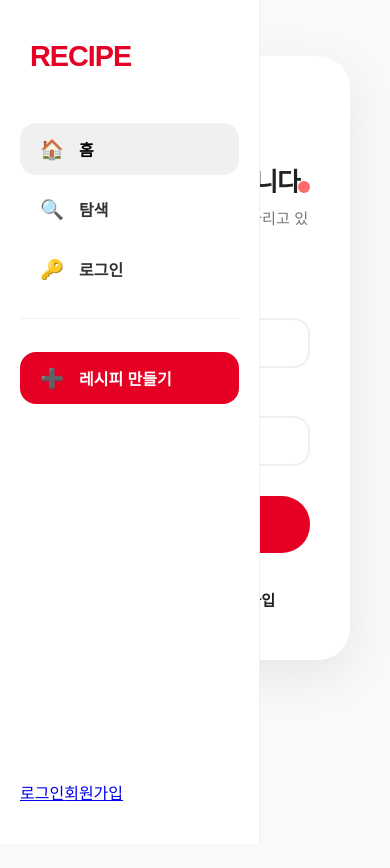
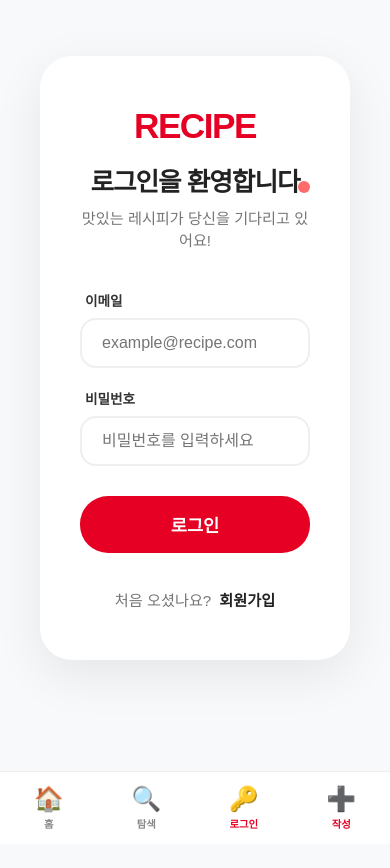
Before and after one commit to evantscompany/recipe, a React app in the folder frontend/: page /login in a window 390 px wide. Shown: the top 868 px of the page. Built offline with nearby package versions, Linux system fonts and the light colour scheme; the HTML template or start-up script is replaced by a standard one.

Commit message:
하단 재수정..

```diff
--- a/frontend/src/components/Navbar/Navbar.scss
+++ b/frontend/src/components/Navbar/Navbar.scss
@@ -18,7 +18,6 @@
     height: 100%;
   }
 
-  // 1. 로고
   .nav-logo {
     display: block;
     font-size: 1.8rem;
@@ -30,7 +29,6 @@
     padding-left: 10px;
   }
 
-  // 2. 메인 메뉴
   .nav-menu {
     display: flex;
     flex-direction: column;
@@ -42,7 +40,7 @@
       margin: 15px 0;
     }
 
-    .nav-link {
+    .nav-link, .mobile-only-logout {
       display: flex;
       align-items: center;
       gap: 15px;
@@ -51,7 +49,12 @@
       text-decoration: none;
       color: #333;
       font-weight: 600;
-      transition: all 0.2s cubic-bezier(0.4, 0, 0.2, 1);
+      transition: all 0.2s;
+      cursor: pointer;
+      border: none;
+      background: none;
+      width: 100%;
+      font-family: inherit;
 
       span { font-size: 1.2rem; }
 
@@ -78,32 +81,78 @@
     }
   }
 
-  // 3. 하단 유저 카드 / 4. 로그인 버튼
-  .nav-user-card, .nav-auth-links {
-    // 공통 스타일...
+  .nav-user-card {
+    background-color: #f8f9fa;
+    border-radius: 20px;
+    padding: 20px;
+
+    .nav-timer {
+      display: flex;
+      flex-direction: column;
+      align-items: center;
+      background: white;
+      padding: 10px;
+      border-radius: 12px;
+      margin-bottom: 15px;
+      .label { font-size: 0.7rem; color: #999; }
+      .time { font-weight: bold; color: #E60023; }
+    }
+
+    .user-info {
+      text-align: center;
+      .username { display: block; margin-bottom: 10px; font-weight: bold; }
+      .logout-btn {
+        width: 100%;
+        padding: 8px;
+        border-radius: 10px;
+        border: 1px solid #ddd;
+        background: white;
+        cursor: pointer;
+        &:hover { background: #333; color: white; }
+      }
+    }
   }
-  // (중략 - 기존 작성하신 스타일 유지)
+
+  .nav-auth-links {
+    display: flex;
+    flex-direction: column;
+    gap: 10px;
+    .auth {
+      display: flex;
+      justify-content: center;
+      align-items: center;
+      height: 45px;
+      border-radius: 20px;
+      text-decoration: none;
+      font-weight: bold;
+      border: 1px solid #ddd;
+      color: #333;
+      &.border { background: #E60023; color: white; border: none; }
+    }
+  }
 
   // ==========================================
-  // 📱 모바일 대응 (768px 이하) - 중첩 수정 완료
+  // 📱 모바일 하단 탭바 (핵심 수정 구역)
   // ==========================================
   @media (max-width: 768px) {
-  .navbar {
     top: auto;
     bottom: 0;
+    left: 0;
     width: 100%;
     height: auto;
-    padding: 10px 0;
+    padding: 0;
     border-right: none;
     border-top: 1px solid #eee;
+    background: #fff;
+    z-index: 2000;
 
     .nav-container {
-      flex-direction: column-reverse; // 타이머가 메뉴 위로 오게 배치
-      gap: 8px;
+      flex-direction: column-reverse; // 타이머 위, 메뉴 아래
+      height: auto;
     }
 
-    .nav-logo, .nav-divider, .user-info, .nav-auth-links {
-      display: none !important; // 불필요한 요소 숨김
+    .nav-logo, .nav-divider, .user-info, .nav-auth-links, .nav-top-section > .nav-logo {
+      display: none !important;
     }
 
     .nav-menu {
@@ -111,44 +160,47 @@
       width: 100%;
       justify-content: space-around;
       gap: 0;
+      padding: 5px 0;
 
       .nav-link, .mobile-only-logout {
-        flex: 1;
+        flex: 1; // 간격 균등 분배
         flex-direction: column;
-        align-items: center;
+        gap: 3px;
+        padding: 8px 0;
+        border-radius: 0;
         font-size: 0.65rem;
-        background: none;
-        border: none;
-        padding: 5px 0;
         color: #888;
+        transform: none !important;
 
-        span { font-size: 1.5rem; margin-bottom: 2px; }
-        &.active { color: #E60023; font-weight: 700; }
-        &.pink { color: #E60023; }
+        span { font-size: 1.5rem; margin: 0; }
+        &:hover { background: none; }
+        &.active { background: none; color: #E60023; font-weight: 700; }
+        &.pink { background: none; color: #E60023; margin-top: 0; }
       }
     }
 
-    // 타이머를 캡슐 형태로 메뉴 바 위에 배치
+    // 모바일 타이머 캡슐형 디자인
     .nav-user-card {
       display: flex !important;
       background: none;
       padding: 0;
-      margin: 0 auto;
+      margin: 5px auto;
+      border-radius: 0;
 
       .nav-timer {
         display: flex !important;
         flex-direction: row;
         align-items: center;
-        gap: 6px;
+        gap: 8px;
         background: #fff5f6;
-        padding: 4px 12px;
+        padding: 4px 15px;
+        margin-bottom: 0;
         border-radius: 20px;
         border: 1px solid #ffebeb;
 
-        .label { font-size: 0.6rem; color: #E60023; white-space: nowrap; }
-        .time { font-size: 0.8rem; font-weight: 700; color: #222; }
+        .label { font-size: 0.6rem; color: #E60023; margin: 0; }
+        .time { font-size: 0.8rem; margin: 0; }
       }
     }
   }
 }
-}
--- a/frontend/src/components/Navbar/index.jsx
+++ b/frontend/src/components/Navbar/index.jsx
@@ -1,5 +1,5 @@
 import React, { useState, useEffect } from 'react';
-import { Link, useNavigate } from 'react-router-dom';
+import { Link, useNavigate, NavLink } from 'react-router-dom';
 import './Navbar.scss';
 
 const Navbar = () => {
@@ -13,7 +13,6 @@ const Navbar = () => {
       localStorage.removeItem('access_token');
       localStorage.removeItem('username');
       localStorage.removeItem('userId');
-      // window.location.href 대신 navigate를 사용하여 부드럽게 이동 후 갱신
       navigate('/');
       window.location.reload();
     }
@@ -50,15 +49,23 @@ const Navbar = () => {
           <Link to="/" className="nav-logo">RECIPE</Link>
 
           <div className="nav-menu">
-            <Link to="/" className="nav-link active"><span>🏠</span> 홈</Link>
-            <Link to="/explore" className="nav-link"><span>🔍</span> 탐색</Link>
+            {/* NavLink를 사용하여 활성화 상태 자동 처리 */}
+            <NavLink to="/" className={({ isActive }) => isActive ? "nav-link active" : "nav-link"} end>
+              <span>🏠</span> 홈
+            </NavLink>
+            <NavLink to="/explore" className={({ isActive }) => isActive ? "nav-link active" : "nav-link"}>
+              <span>🔍</span> 탐색
+            </NavLink>
 
-            {/* 로그인했을 때만 보이는 개인화 메뉴 */}
             {token && (
               <>
-                <Link to="/saved" className="nav-link"><span>❤️</span> 저장됨</Link>
-                <Link to="/my-recipes" className="nav-link"><span>📋</span> 내 레시피</Link>
-                {/* 📱 모바일에서 메뉴 바의 한 칸을 차지할 로그아웃 버튼 */}
+                <NavLink to="/saved" className={({ isActive }) => isActive ? "nav-link active" : "nav-link"}>
+                  <span>❤️</span> 저장됨
+                </NavLink>
+                <NavLink to="/my-recipes" className={({ isActive }) => isActive ? "nav-link active" : "nav-link"}>
+                  <span>📋</span> 내 레시피
+                </NavLink>
+                {/* 📱 모바일 하단바에서 한 자리를 차지할 로그아웃 버튼 */}
                 <button className="nav-link mobile-only-logout" onClick={handleLogout}>
                   <span>🚪</span> 로그아웃
                 </button>
@@ -66,12 +73,16 @@ const Navbar = () => {
             )}
 
             {!token && (
-              <Link to="/login" className="nav-link"><span>🔑</span> 로그인</Link>
+              <NavLink to="/login" className={({ isActive }) => isActive ? "nav-link active" : "nav-link"}>
+                <span>🔑</span> 로그인
+              </NavLink>
             )}
 
             <hr className="nav-divider" />
 
-            <Link to="/write" className="nav-link pink"><span>➕</span> 레시피 만들기</Link>
+            <NavLink to="/write" className={({ isActive }) => isActive ? "nav-link pink active" : "nav-link pink"}>
+              <span>➕</span> 작성
+            </NavLink>
           </div>
         </div>
 
```
